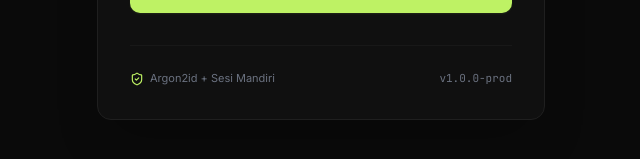
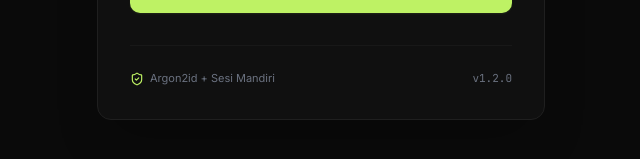
Before and after one commit to NexGen-X/Route-X, a React (Vite) app in the folder web/: page / in a window 1280 px wide. Shown: the part 507-666 px from the top of the page, without its empty margins (319-959 px from the left). Built offline with nearby package versions, Linux system fonts and the light colour scheme; no server answers.

Commit message:
fix(web): baca versi footer Login.tsx dinamis dari package.json (#48)
Co-authored-by: root <root@ip-172-26-9-207.ap-southeast-1.compute.internal>

```diff
--- a/web/src/pages/Login.tsx
+++ b/web/src/pages/Login.tsx
@@ -5,6 +5,7 @@ import { Checkbox } from '../components/common/Checkbox';
 import { api, ApiError } from '../api/client';
 import type { SetupHintResponse } from '../types';
 import { ShieldCheck, AlertCircle, ArrowRight, Eye, EyeOff, Sparkles, Info } from 'lucide-react';
+import pkg from '../../package.json';
 
 export const Login: React.FC = () => {
   const { login } = useAuth();
@@ -181,7 +182,7 @@ export const Login: React.FC = () => {
             <ShieldCheck className="w-3.5 h-3.5 text-accent" />
             Argon2id + Sesi Mandiri
           </span>
-          <span className="font-mono">v1.0.0-prod</span>
+          <span className="font-mono">v{pkg.version}</span>
         </div>
       </div>
     </div>
```
